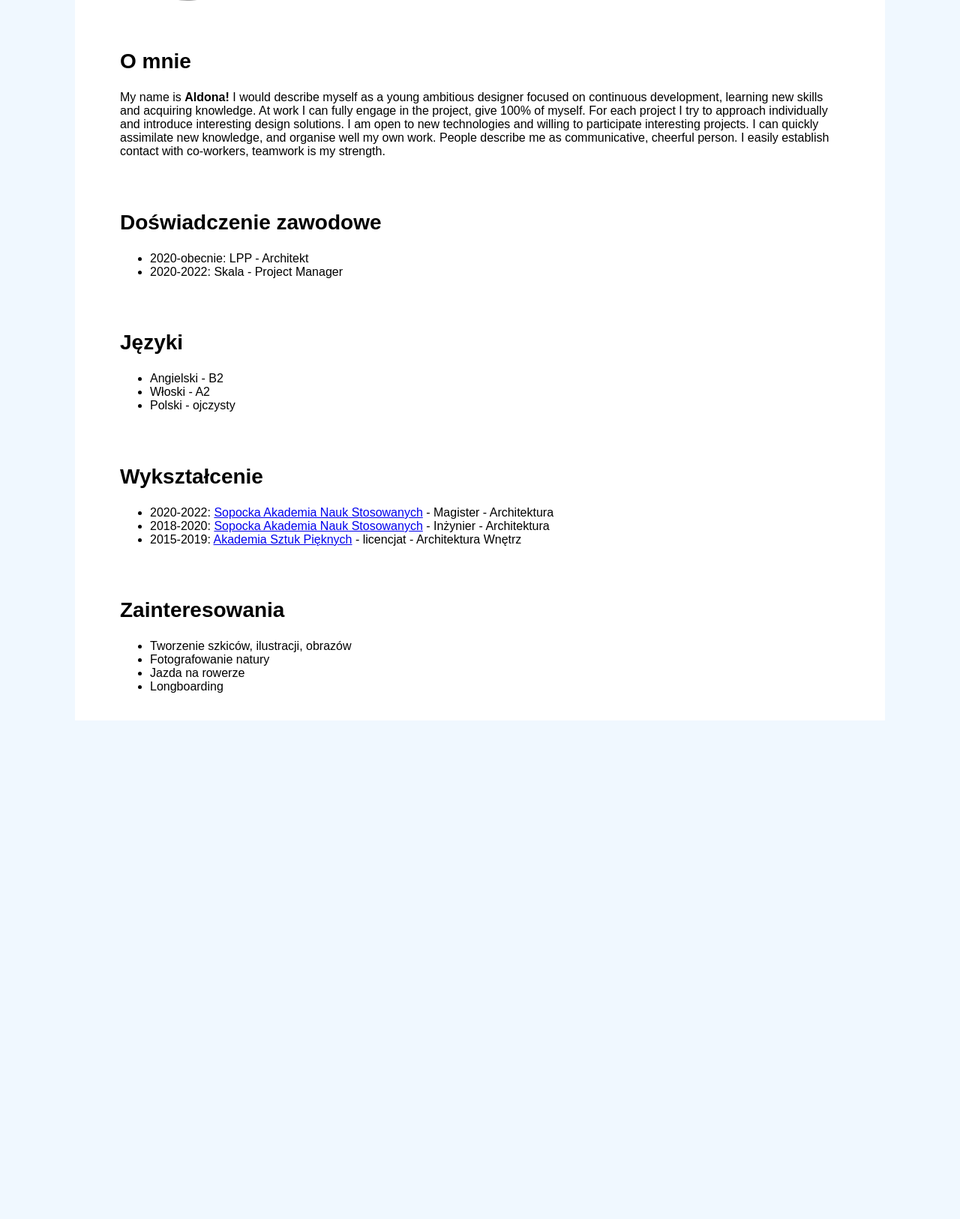
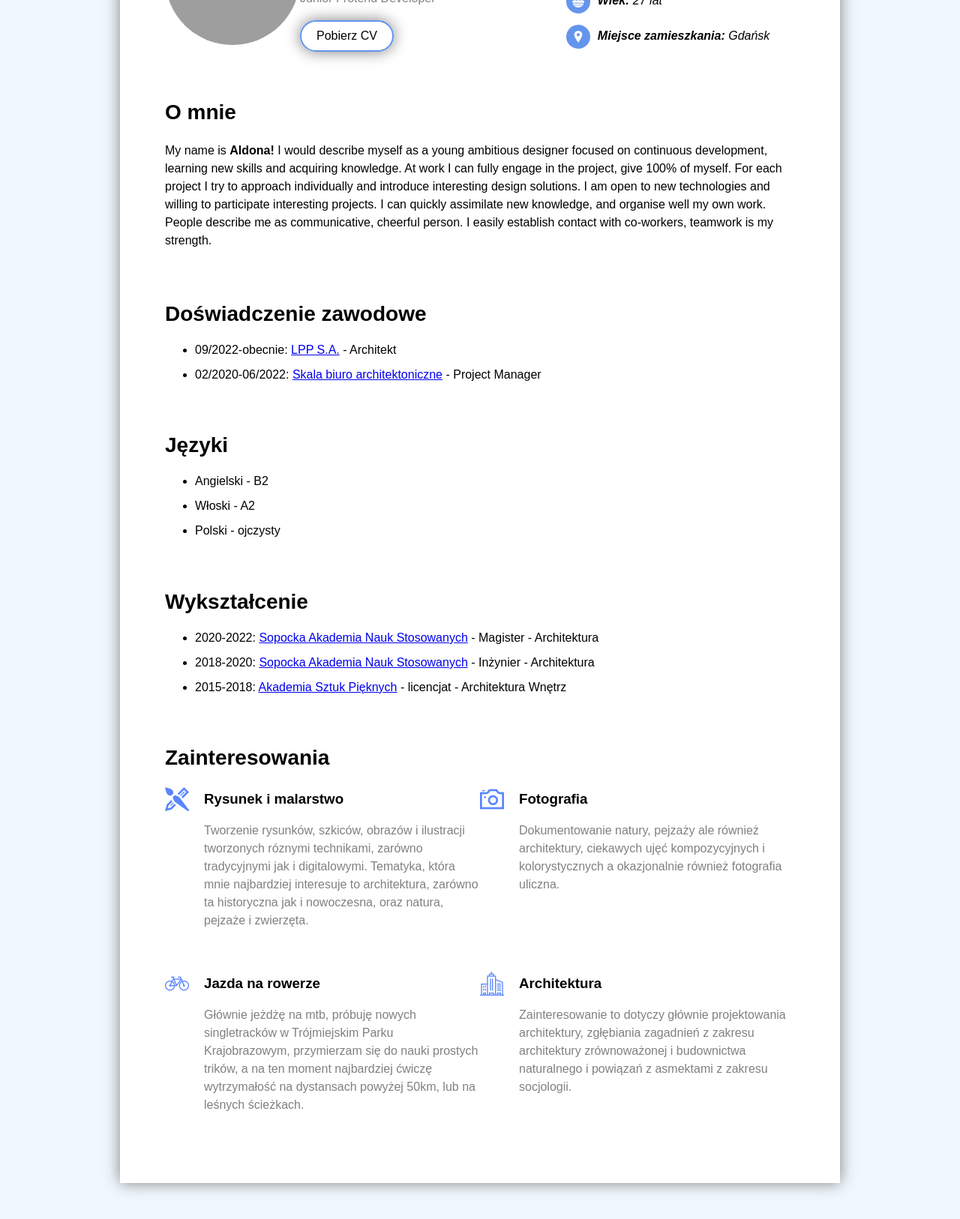
Before and after one commit to aldona-krukowska/CV-basic-site, a plain HTML site: page index.html in a window 1280 px wide. Shown: the part 250-1876 px from the top of the page at 75% size. Before the commit the page ends 1259 px from the top, so only its background shows below. Drawn offline with Linux system fonts and the light colour scheme; grey boxes are pictures that could not be loaded.

Commit message:
Finished course html css

```diff
--- a/index.html
+++ b/index.html
@@ -5,34 +5,51 @@
     <link rel="stylesheet" href="style.css" />
   </head>
   <body>
+    <div class="container">
       <header>
-      <img class="circle" src="images/photo.jpg" />
+        <img
+          class="profile-picture circle"
+          src="images/photo.jpg"
+          alt="Zdjęcie profilowe Aldony Krukowskiej"
+        />
         <div>
           <h1>Aldona Krukowska</h1>
           <span>Junior Frotend Developer</span>
+          <div>
+            <a
+              class="cv-download-link"
+              href="https://store3.gofile.io/download/52999dee-0541-4e2c-a957-b4e75ceffd3f/CV%20-%20Aldona%202022%20A3%20PL.pdf"
+              >Pobierz CV</a
+            >
+          </div>
         </div>
         <address>
           <ul>
             <li>
-            <img class="address-icon circle" src="images/mail.png" /><b
+              <img class="address-icon circle" src="images/mail.png" alt="" /><b
                 >Email:</b
               >
-            aldonakkrukowska@gmail.com
+              <a href="mailto:aldonakkrukowska@gmail.com"
+                >aldonakkrukowska@gmail.com</a
+              >
             </li>
             <li>
-            <img class="address-icon circle" src="images/phone.png" /><b
-              >Numer telefonu:</b
-            >
-            (+48) 123-456-789
+              <img
+                class="address-icon circle"
+                src="images/phone.png"
+                alt=""
+              /><b>Numer telefonu:</b>
+              <a href="tel:123 456 789">(+48) 123-456-789</a>
             </li>
             <li>
-            <img class="address-icon circle" src="images/birthday-cake.png" /><b
-              >Wiek:</b
-            >
+              <img
+                class="address-icon circle"
+                src="images/birthday-cake.png"
+              /><b>Wiek:</b>
               27 lat
             </li>
             <li>
-            <img class="address-icon circle" src="images/pin.png" /><b
+              <img class="address-icon circle" src="images/pin.png" alt="" /><b
                 >Miejsce zamieszkania:</b
               >
               Gdańsk
@@ -48,19 +65,28 @@
             I would describe myself as a young ambitious designer focused on
             continuous development, learning new skills and acquiring knowledge.
             At work I can fully engage in the project, give 100% of myself. For
-          each project I try to approach individually and introduce interesting
-          design solutions. I am open to new technologies and willing to
-          participate interesting projects. I can quickly assimilate new
-          knowledge, and organise well my own work. People describe me as
-          communicative, cheerful person. I easily establish contact with
-          co-workers, teamwork is my strength.
+            each project I try to approach individually and introduce
+            interesting design solutions. I am open to new technologies and
+            willing to participate interesting projects. I can quickly
+            assimilate new knowledge, and organise well my own work. People
+            describe me as communicative, cheerful person. I easily establish
+            contact with co-workers, teamwork is my strength.
           </p>
         </section>
         <section>
           <h2>Doświadczenie zawodowe</h2>
           <ul>
-          <li>2020-obecnie: LPP - Architekt</li>
-          <li>2020-2022: Skala - Project Manager</li>
+            <li>
+              09/2022-obecnie: <a href="https://www.lpp.com">LPP S.A.</a> -
+              Architekt
+            </li>
+            <li>
+              02/2020-06/2022:
+              <a href="https://skala-architektura.pl"
+                >Skala biuro architektoniczne</a
+              >
+              - Project Manager
+            </li>
           </ul>
         </section>
         <section>
@@ -89,21 +115,67 @@
               - Inżynier - Architektura
             </li>
             <li>
-            2015-2019:
-            <a href="https://asp.gda.pl">Akademia Sztuk Pięknych</a> - licencjat
-            - Architektura Wnętrz
+              2015-2018:
+              <a href="https://asp.gda.pl">Akademia Sztuk Pięknych</a> -
+              licencjat - Architektura Wnętrz
             </li>
           </ul>
         </section>
         <section>
           <h2>Zainteresowania</h2>
-        <ul>
-          <li>Tworzenie szkiców, ilustracji, obrazów</li>
-          <li>Fotografowanie natury</li>
-          <li>Jazda na rowerze</li>
-          <li>Longboarding</li>
+          <ul class="hobbies">
+            <li>
+              <img src="images/paintbrush.png" alt="" />
+              <div>
+                <h3>Rysunek i malarstwo</h3>
+                <p>
+                  Tworzenie rysunków, szkiców, obrazów i ilustracji tworzonych
+                  róznymi technikami, zarówno tradycyjnymi jak i digitalowymi.
+                  Tematyka, która mnie najbardziej interesuje to architektura,
+                  zarówno ta historyczna jak i nowoczesna, oraz natura, pejzaże
+                  i zwierzęta.
+                </p>
+              </div>
+            </li>
+            <li>
+              <img src="images/camera.png" alt="" />
+              <div>
+                <h3>Fotografia</h3>
+                <p>
+                  Dokumentowanie natury, pejzaży ale również architektury,
+                  ciekawych ujęć kompozycyjnych i kolorystycznych a okazjonalnie
+                  również fotografia uliczna.
+                </p>
+              </div>
+            </li>
+            <li>
+              <img src="images/bicycle.png" alt="" />
+              <div>
+                <h3>Jazda na rowerze</h3>
+                <p>
+                  Głównie jeżdżę na mtb, próbuję nowych singletracków w
+                  Trójmiejskim Parku Krajobrazowym, przymierzam się do nauki
+                  prostych trików, a na ten moment najbardziej ćwiczę
+                  wytrzymałość na dystansach powyżej 50km, lub na leśnych
+                  ścieżkach.
+                </p>
+              </div>
+            </li>
+            <li>
+              <img src="images/building.png" alt="" />
+              <div>
+                <h3>Architektura</h3>
+                <p>
+                  Zainteresowanie to dotyczy głównie projektowania architektury,
+                  zgłębiania zagadnień z zakresu architektury zrównoważonej i
+                  budownictwa naturalnego i powiązań z asmektami z zakresu
+                  socjologii.
+                </p>
+              </div>
+            </li>
           </ul>
         </section>
       </main>
+    </div>
   </body>
 </html>
--- a/style.css
+++ b/style.css
@@ -6,37 +6,44 @@ body {
 
 h1 {
   font-size: 36px;
+  margin-bottom: 10px;
 }
+
 h2 {
   font-size: 28px;
+}
+
+h3 {
+  margin-top: 5px;
 }
 span {
   color: grey;
 }
-img {
-  width: 180px;
-  height: 180px;
+
+.container {
+  box-shadow: 0 0 20px grey;
+  width: 960px;
+  margin: 0 auto 0 auto;
+  background-color: white;
 }
 
 header,
 section {
   padding: 10px 60px 20px 60px;
-  background-color: white;
-  width: 960px;
-  margin: 0 auto 0 auto;
 }
 
 header {
   display: flex;
   align-items: center;
   justify-content: space-between;
+  padding-top: 60px;
 }
 
 header ul {
   list-style: none;
 }
 
-header li {
+li {
   margin-bottom: 15px;
 }
 
@@ -52,3 +59,62 @@ header li {
 .circle {
   border-radius: 50%;
 }
+
+.profile-picture {
+  width: 180px;
+  height: 180px;
+}
+
+.hobbies {
+  list-style: none;
+  padding: 0;
+  display: flex;
+  flex-wrap: wrap;
+}
+
+.hobbies li {
+  width: 50%;
+  display: flex;
+  align-items: flex-start;
+  margin-bottom: 40px;
+}
+
+.hobbies div {
+  margin-left: 20px;
+}
+
+.hobbies p {
+  color: grey;
+  line-height: 1.5;
+}
+
+p {
+  line-height: 1.5;
+}
+
+.cv-download-link {
+  border: 2px solid cornflowerblue;
+  color: black;
+  text-decoration: none;
+  padding: 10px 20px;
+  display: inline-block;
+  margin-top: 20px;
+  border-radius: 26px;
+  transition: background-color 0.5s, color 0.5s;
+  box-shadow: 0 0 20px grey;
+}
+
+.cv-download-link:hover {
+  color: white;
+  background-color: cornflowerblue;
+}
+
+.cv-download-link:focus {
+  outline: none;
+  color: white;
+  background-color: cornflowerblue;
+}
+
+.cv-download-link:active {
+  text-decoration: underline;
+}
```
Also changed, not shown: images/bicycle.png (added), images/building.png (added), images/camera.png (added), images/paintbrush.png (added). Lines whose indentation alone changed are shown as unchanged.
